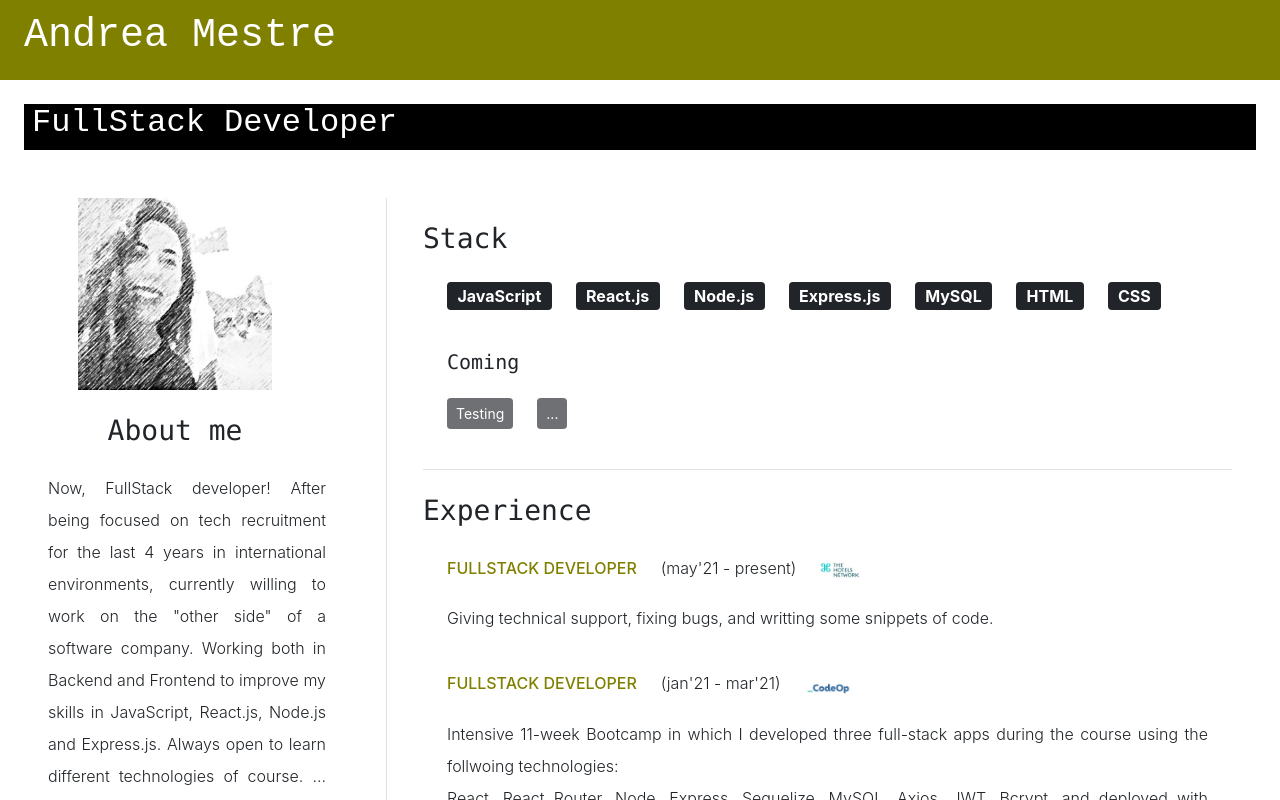
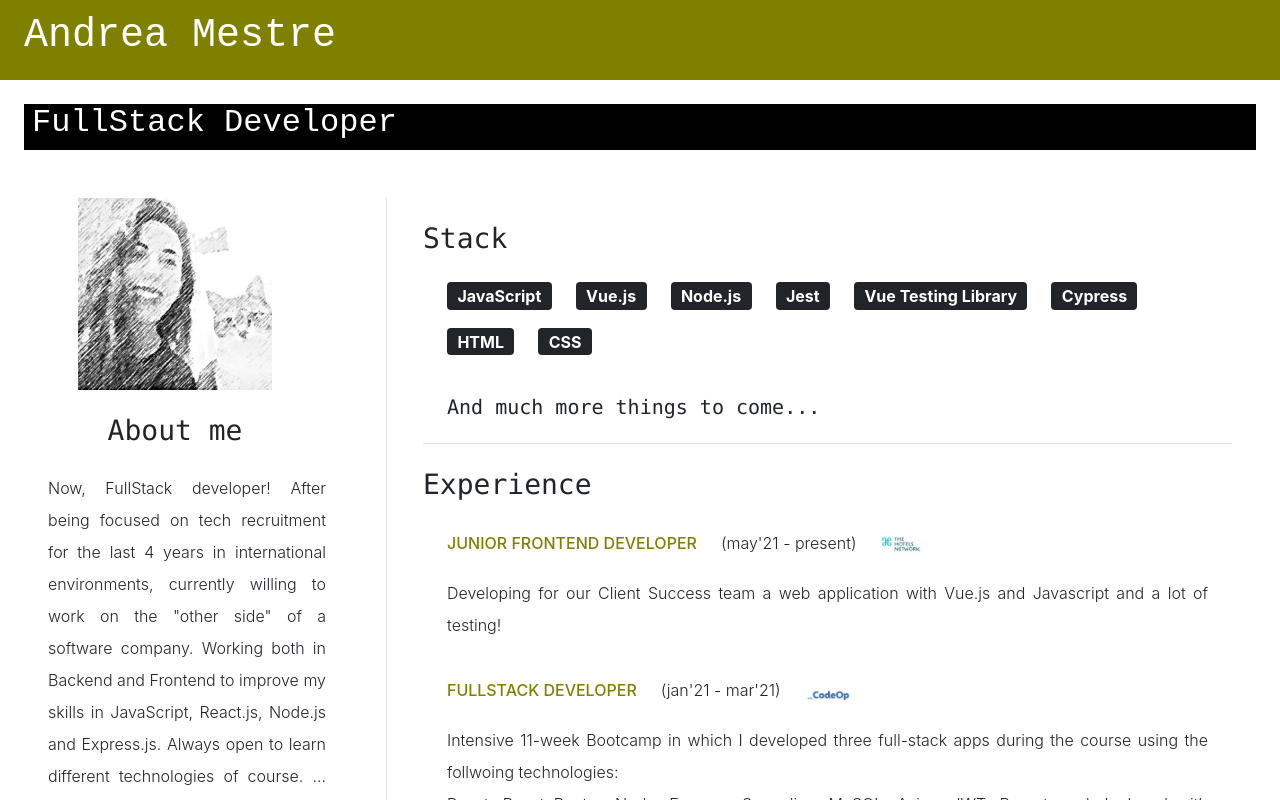
Before and after one commit to andriumm/andrea-mestre-portfolio, a React (Create React App) app: page / in a window 1280 px wide. Shown: the top 800 px of the page. Built offline with nearby package versions, Linux system fonts and the light colour scheme; a web font is replaced by a local one.

Commit message:
update experience

```diff
--- a/src/components/Experience.js
+++ b/src/components/Experience.js
@@ -97,21 +97,20 @@ export default function Experience() {
 							<h3 className="font-monospace mb-4">Stack</h3>
 							<div className="mx-4 mb-4">
 								<p className="badge bg-dark text-wrap me-4 fs-6">JavaScript</p>
-								<p className="badge bg-dark text-wrap me-4 fs-6">React.js</p>
+								<p className="badge bg-dark text-wrap me-4 fs-6">Vue.js</p>
 								<p className="badge bg-dark text-wrap me-4 fs-6">Node.js</p>
-								<p className="badge bg-dark text-wrap me-4 fs-6">Express.js</p>
-								<p className="badge bg-dark text-wrap me-4 fs-6">MySQL</p>
+								<p className="badge bg-dark text-wrap me-4 fs-6">Jest</p>
+								<p className="badge bg-dark text-wrap me-4 fs-6">Vue Testing Library</p>
+								<p className="badge bg-dark text-wrap me-4 fs-6">Cypress</p>
 								<p className="badge bg-dark text-wrap me-4 fs-6">HTML</p>
 								<p className="badge bg-dark text-wrap me-4 fs-6">CSS</p>
-								<h5 className="font-monospace my-4">Coming</h5>
-								<p className="btn btn-dark btn-sm disabled me-4">Testing</p>
-								<p className="btn btn-dark btn-sm disabled  me-4">...</p>
+								<h5 className="font-monospace my-4">And much more things to come...</h5>
 							</div>
 						</div>
 						<div className="mx-4 border-bottom">
 							<h3 className="font-monospace">Experience</h3>
 							<div>
-								<h6 className="d-inline-flex mx-4 my-4">FULLSTACK DEVELOPER</h6>
+								<h6 className="d-inline-flex mx-4 my-4">JUNIOR FRONTEND DEVELOPER</h6>
 								<p className="d-inline-flex">(may'21 - present)</p>
 								<a
 									href="https://www.thehotelsnetwork.com/es/"
@@ -127,8 +126,7 @@ export default function Experience() {
 									/>
 								</a>
 								<p className="mx-4">
-									Giving technical support, fixing bugs, and writting some
-									snippets of code.
+									Developing for our Client Success team a web application with Vue.js and Javascript and a lot of testing!
 									<br />
 								</p>
 							</div>
```
